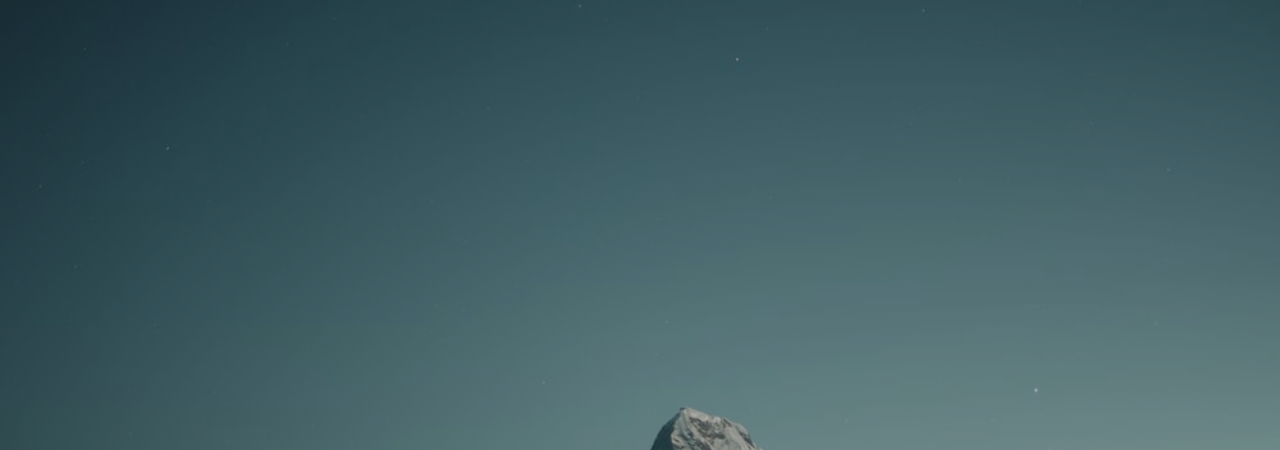
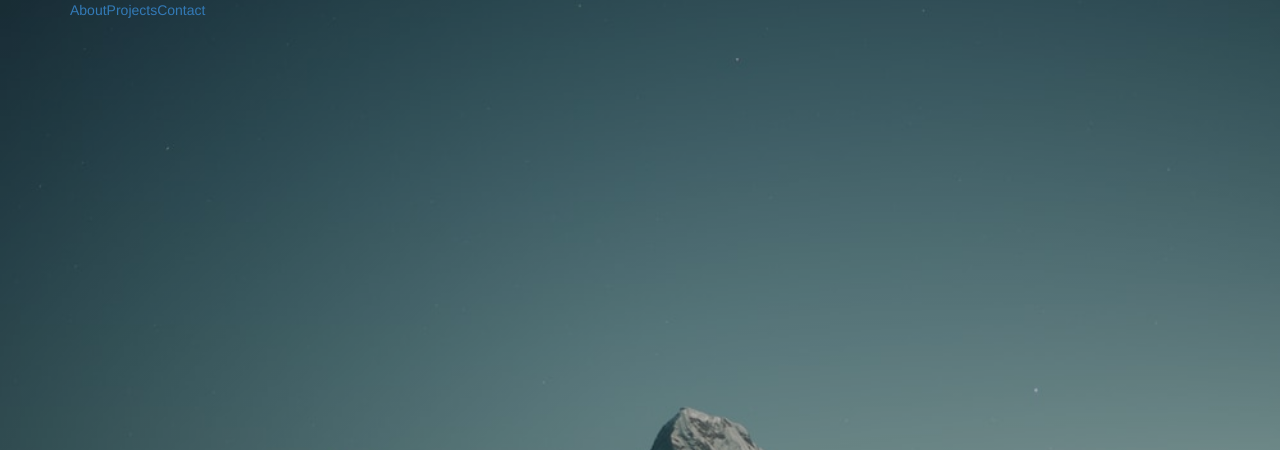
Before and after one commit to kristinadiaz/kd_website, a React (Create React App) app: page /home in a window 1280 px wide. Before the commit this address had no page. Shown: the top 450 px of the page. Built offline with nearby package versions, Linux system fonts and the light colour scheme.

Commit message:
started work on home page & nav bar

```diff
--- a/package.json
+++ b/package.json
@@ -11,8 +11,6 @@
     "react-dom": "^17.0.2",
     "react-router-dom": "^6.2.1",
     "react-scripts": "5.0.0",
-    "semantic-ui-css": "^2.4.1",
-    "semantic-ui-react": "^2.1.2",
     "web-vitals": "^2.1.4"
   },
   "scripts": {
--- a/src/App.js
+++ b/src/App.js
@@ -1,6 +1,7 @@
 import React from 'react'
 import { Routes, Route } from 'react-router-dom'
 import SplashPage from './components/SplashPage'
+import Home from './components/Home'
 // route to path='/home'
 
 export default function App () {
@@ -8,6 +9,7 @@ export default function App () {
     <div>
       <Routes>
         <Route path='/' element={<SplashPage />} />
+        <Route path='/home' element={<Home />} />
       </Routes>
     </div>
   )
--- a/src/components/Home.js
+++ b/src/components/Home.js
@@ -0,0 +1,10 @@
+import React from 'react'
+import NavBar from './NavBar'
+
+export default function Home() {
+    return(
+        <div>
+            <NavBar />
+        </div>
+    )
+}
--- a/src/components/NavBar.js
+++ b/src/components/NavBar.js
@@ -0,0 +1,14 @@
+import React from 'react'
+import { Link } from 'react-router-dom'
+
+export default function NavBar () {
+  return (
+    <nav class='container'>
+      <div class='nav'>
+        <Link to='/about'>About</Link>
+        <Link to='/projects'>Projects</Link>
+        <Link to='/contact'>Contact</Link>
+      </div>
+    </nav>
+  )
+}
--- a/src/index.css
+++ b/src/index.css
@@ -12,6 +12,8 @@ body {
   position: relative;
 }
 
+/* Splash Page */
+
 .splash-page {
   margin: -50px;
   height: 100vh;
@@ -23,7 +25,7 @@ body {
   font-size: 25px;
 }
 
-a {
+.splash-page a {
   width: 8em;
   height: 2em;
   border-left: 0.08em solid #333;
@@ -74,3 +76,10 @@ a:hover span {
   transform: translateX(0.15em);
   text-decoration: none;
 }
+
+/* Home Page */
+
+h1 {
+  color: #fff;
+  font-family: 'Inter';
+}
```
Also changed, not shown: 1 other file (tests, documents, lock files or other folders).
